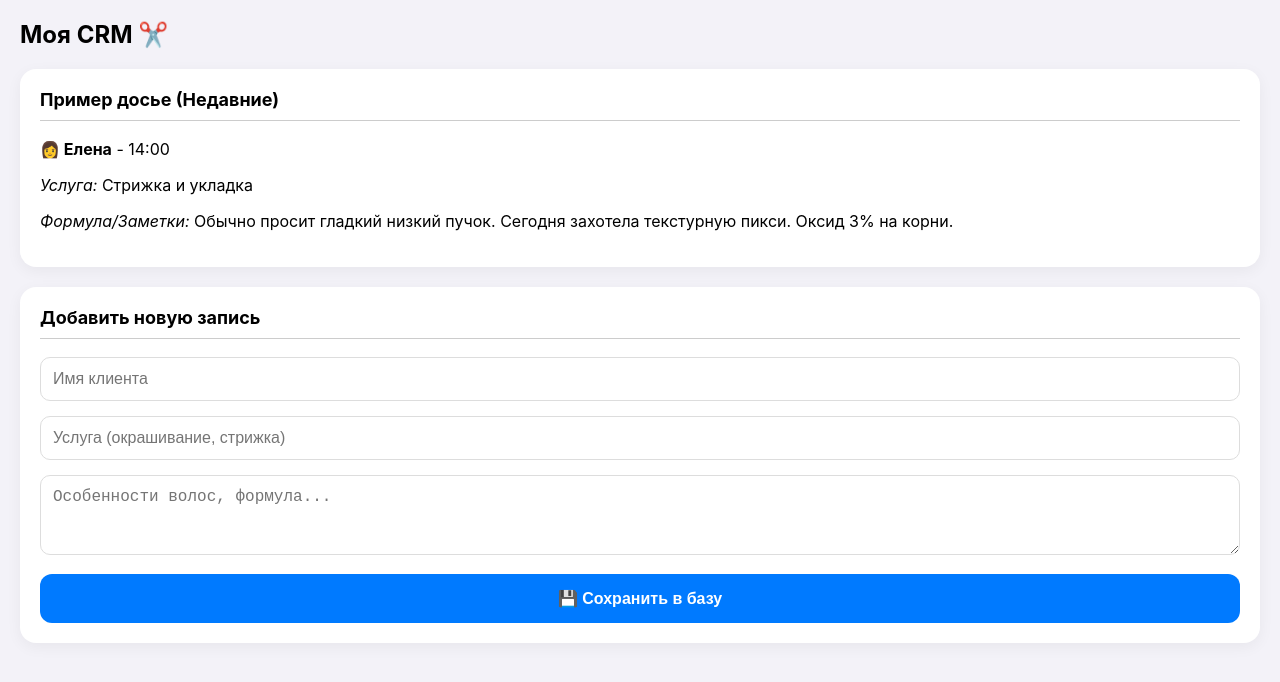
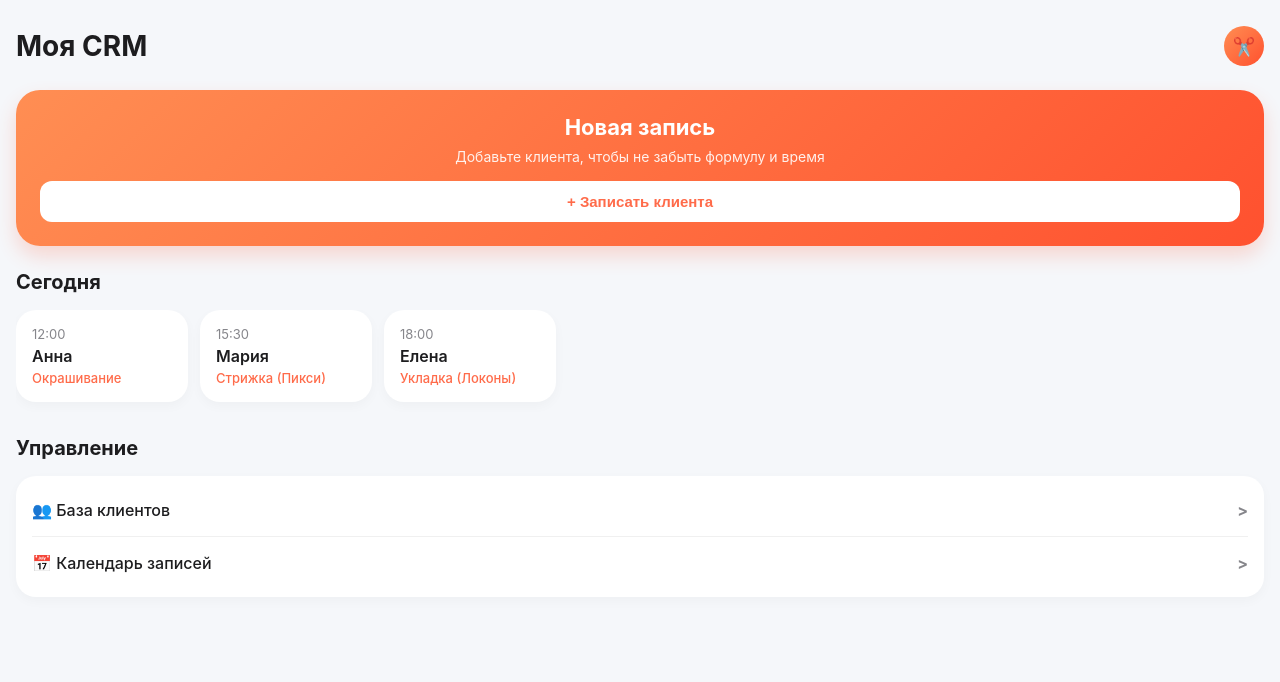
Before and after one commit to finishermma2-maker/my-bot-app, a plain HTML site: page index.html in a window 1280 px wide. Drawn offline with Linux system fonts and the light colour scheme; a script that the page names is missing.

Commit message:
Add files via upload

```diff
--- a/index.html
+++ b/index.html
@@ -2,113 +2,243 @@
 <html lang="ru">
 <head>
     <meta charset="UTF-8">
-    <meta name="viewport" content="width=device-width, initial-scale=1.0">
+    <meta name="viewport" content="width=device-width, initial-scale=1.0, maximum-scale=1.0, user-scalable=no">
     <script src="https://telegram.org/js/telegram-web-app.js"></script>
     <style>
-        /* Подстраиваемся под системные цвета Telegram */
+        :root {
+            --bg-color: #f5f7fa;
+            --card-bg: #ffffff;
+            --text-main: #1d1d1f;
+            --text-muted: #86868b;
+            /* Цвета градиента как на скрине */
+            --accent-color: #ff6b4a;
+            --gradient-start: #ff8e53;
+            --gradient-end: #ff512f;
+        }
         body {
-            background-color: var(--tg-theme-bg-color, #f3f2f8);
-            color: var(--tg-theme-text-color, #000);
-            font-family: -apple-system, BlinkMacSystemFont, "Segoe UI", Roboto, Helvetica, Arial, sans-serif;
+            background-color: var(--bg-color);
+            color: var(--text-main);
+            font-family: -apple-system, BlinkMacSystemFont, "SF Pro Display", "Segoe UI", Roboto, Helvetica, Arial, sans-serif;
             margin: 0;
-            padding: 20px;
+            padding: 16px;
+            -webkit-font-smoothing: antialiased;
         }
-        h2 {
-            margin-top: 0;
-            font-size: 24px;
+
+        /* Шапка */
+        .header {
+            display: flex;
+            justify-content: space-between;
+            align-items: center;
+            margin-bottom: 24px;
+            margin-top: 10px;
+        }
+        .header h1 {
+            margin: 0;
+            font-size: 28px;
             font-weight: 700;
         }
-        /* Стильные карточки */
-        .card {
-            background-color: var(--tg-theme-secondary-bg-color, #ffffff);
-            border-radius: 16px;
-            padding: 20px;
-            margin-bottom: 20px;
-            box-shadow: 0 4px 15px rgba(0,0,0,0.05);
+        .header-avatar {
+            width: 40px;
+            height: 40px;
+            border-radius: 50%;
+            background: linear-gradient(135deg, var(--gradient-start), var(--gradient-end));
+            display: flex;
+            align-items: center;
+            justify-content: center;
+            color: white;
+            font-weight: bold;
+            font-size: 18px;
         }
-        .card h3 {
-            margin-top: 0;
-            font-size: 18px;
-            border-bottom: 1px solid var(--tg-theme-hint-color, #ccc);
+
+        /* Градиентный баннер (как "Приведи друга") */
+        .banner {
+            background: linear-gradient(135deg, var(--gradient-start), var(--gradient-end));
+            border-radius: 24px;
+            padding: 24px;
+            color: white;
+            text-align: center;
+            margin-bottom: 24px;
+            box-shadow: 0 10px 20px rgba(255, 81, 47, 0.2);
+        }
+        .banner h2 {
+            margin: 0 0 8px 0;
+            font-size: 22px;
+        }
+        .banner p {
+            margin: 0 0 16px 0;
+            font-size: 14px;
+            opacity: 0.9;
+        }
+        .banner button {
+            background: white;
+            color: var(--accent-color);
+            border: none;
+            padding: 12px 24px;
+            border-radius: 12px;
+            font-weight: 600;
+            font-size: 15px;
+            width: 100%;
+            cursor: pointer;
+        }
+
+        /* Заголовки секций */
+        .section-title {
+            font-size: 20px;
+            font-weight: 700;
+            margin-bottom: 16px;
+            color: var(--text-main);
+        }
+
+        /* Горизонтальный скролл (как "Рекомендуем пройти") */
+        .horizontal-scroll {
+            display: flex;
+            overflow-x: auto;
+            gap: 12px;
             padding-bottom: 10px;
+            margin-bottom: 24px;
+            scrollbar-width: none;
         }
-        /* Поля ввода */
+        .horizontal-scroll::-webkit-scrollbar {
+            display: none;
+        }
+        .h-card {
+            min-width: 140px;
+            background: var(--card-bg);
+            border-radius: 20px;
+            padding: 16px;
+            box-shadow: 0 4px 12px rgba(0,0,0,0.03);
+        }
+        .h-card .time {
+            font-size: 13px;
+            color: var(--text-muted);
+            margin-bottom: 4px;
+        }
+        .h-card .name {
+            font-weight: 600;
+            font-size: 16px;
+            margin-bottom: 4px;
+        }
+        .h-card .service {
+            font-size: 13px;
+            color: var(--accent-color);
+            font-weight: 500;
+        }
+
+        /* Список-меню (как список под баннером) */
+        .menu-list {
+            background: var(--card-bg);
+            border-radius: 20px;
+            padding: 8px 16px;
+            margin-bottom: 24px;
+            box-shadow: 0 4px 12px rgba(0,0,0,0.03);
+        }
+        .menu-item {
+            display: flex;
+            justify-content: space-between;
+            align-items: center;
+            padding: 16px 0;
+            border-bottom: 1px solid #f0f0f0;
+            font-weight: 500;
+            font-size: 16px;
+        }
+        .menu-item:last-child {
+            border-bottom: none;
+        }
+        .chevron {
+            color: var(--text-muted);
+            font-weight: bold;
+        }
+
+        /* Форма добавления (Всплывает поверх) */
+        .add-form {
+            display: none;
+            background: var(--card-bg);
+            border-radius: 24px;
+            padding: 24px;
+            box-shadow: 0 10px 30px rgba(0,0,0,0.05);
+        }
+        .add-form.active {
+            display: block;
+            animation: slideUp 0.3s ease-out;
+        }
+        @keyframes slideUp {
+            from { opacity: 0; transform: translateY(20px); }
+            to { opacity: 1; transform: translateY(0); }
+        }
         input, textarea {
             width: 100%;
-            padding: 12px;
-            margin-bottom: 15px;
-            border: 1px solid var(--tg-theme-hint-color, #ddd);
-            border-radius: 10px;
-            background: var(--tg-theme-bg-color, #fff);
-            color: var(--tg-theme-text-color, #000);
+            padding: 16px;
+            margin-bottom: 16px;
+            border: 1px solid #e5e5ea;
+            border-radius: 12px;
+            background: #f9f9fb;
             font-size: 16px;
             box-sizing: border-box;
+            font-family: inherit;
+        }
+        input:focus, textarea:focus {
+            outline: none;
+            border-color: var(--accent-color);
+            background: #fff;
         }
         textarea {
-            resize: vertical;
-            min-height: 80px;
+            min-height: 100px;
+            resize: none;
         }
-        /* Красивая кнопка */
-        button {
-            background-color: var(--tg-theme-button-color, #007aff);
-            color: var(--tg-theme-button-text-color, #fff);
+        .main-button {
+            background: var(--accent-color);
+            color: white;
             border: none;
-            border-radius: 12px;
-            padding: 15px;
+            padding: 16px;
+            border-radius: 16px;
+            font-weight: 600;
             font-size: 16px;
-            font-weight: 600;
             width: 100%;
             cursor: pointer;
-            transition: opacity 0.2s;
-        }
-        button:active {
-            opacity: 0.7;
+            box-shadow: 0 4px 12px rgba(255, 107, 74, 0.3);
         }
     </style>
 </head>
 <body>
+    <div id="dashboard">
+        <div class="header">
+            <h1>Моя CRM</h1>
+            <div class="header-avatar">✂️</div>
+        </div>
 
-    <h2>Моя CRM ✂️</h2>
+        <div class="banner">
+            <h2>Новая запись</h2>
+            <p>Добавьте клиента, чтобы не забыть формулу и время</p>
+            <button onclick="showForm()">+ Записать клиента</button>
+        </div>
 
-    <div class="card">
-        <h3>Пример досье (Недавние)</h3>
-        <p><b>👩 Елена</b> - 14:00</p>
-        <p><i>Услуга:</i> Стрижка и укладка</p>
-        <p><i>Формула/Заметки:</i> Обычно просит гладкий низкий пучок. Сегодня захотела текстурную пикси. Оксид 3% на корни.</p>
+        <div class="section-title">Сегодня</div>
+
+        <div class="horizontal-scroll">
+            <div class="h-card">
+                <div class="time">12:00</div>
+                <div class="name">Анна</div>
+                <div class="service">Окрашивание</div>
+            </div>
+            <div class="h-card">
+                <div class="time">15:30</div>
+                <div class="name">Мария</div>
+                <div class="service">Стрижка (Пикси)</div>
+            </div>
+            <div class="h-card">
+                <div class="time">18:00</div>
+                <div class="name">Елена</div>
+                <div class="service">Укладка (Локоны)</div>
+            </div>
+        </div>
+
+        <div class="section-title">Управление</div>
+        <div class="menu-list">
+            <div class="menu-item" onclick="tg.showAlert('Тут будет список всех клиентов')">
+                👥 База клиентов <span class="chevron">></span>
+            </div>
+            <div class="menu-item" onclick="tg.showAlert('Тут будет календарь на месяц')">
+                📅 Календарь записей <span class="chevron">></span>
+            </div>
+        </div>
     </div>
-
-    <div class="card">
-        <h3>Добавить новую запись</h3>
-        <input type="text" id="clientName" placeholder="Имя клиента">
-        <input type="text" id="service" placeholder="Услуга (окрашивание, стрижка)">
-        <textarea id="notes" placeholder="Особенности волос, формула..."></textarea>
-        <button onclick="saveAppointment()">💾 Сохранить в базу</button>
-    </div>
-
-    <script>
-        let tg = window.Telegram.WebApp;
-        tg.expand(); // Открываем на весь экран смартфона
-
-        function saveAppointment() {
-            // Собираем данные из полей
-            let name = document.getElementById('clientName').value;
-            let service = document.getElementById('service').value;
-            let notes = document.getElementById('notes').value;
-
-            // Если поля не пустые, отправляем боту
-            if(name && service) {
-                let data = {
-                    action: 'new_client',
-                    name: name,
-                    service: service,
-                    notes: notes
-                };
-                tg.sendData(JSON.stringify(data));
-                tg.close(); // Закрываем окошко
-            } else {
-                tg.showAlert("Пожалуйста, введите имя и услугу!");
-            }
-        }
-    </script>
-</body>
-</html>
```
